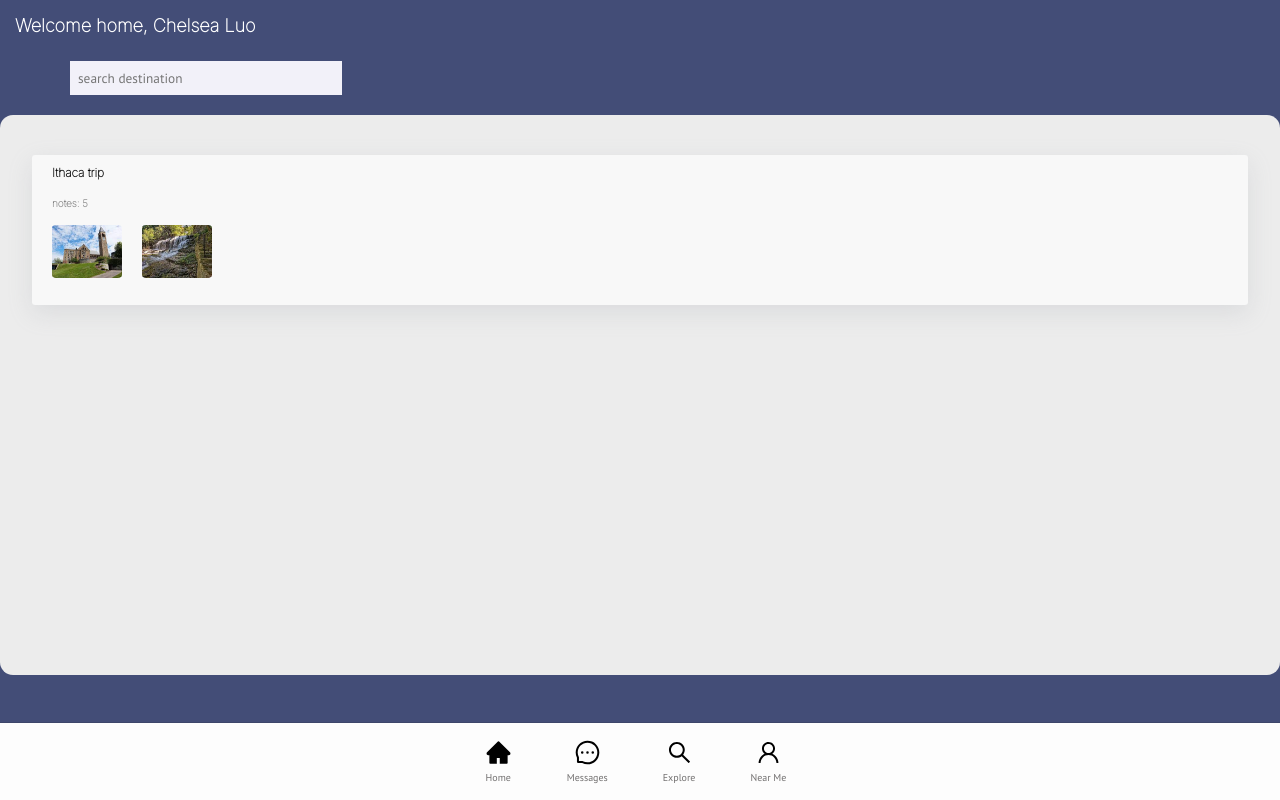
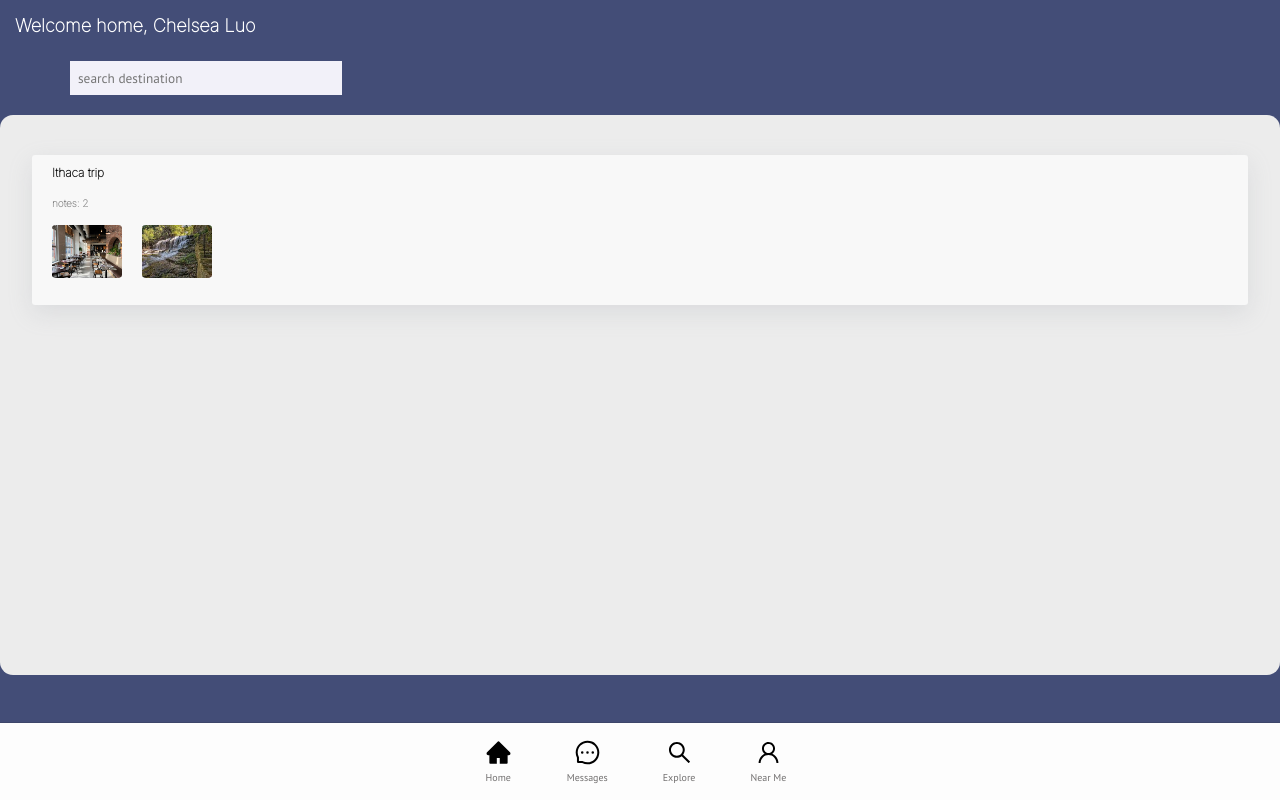
Before and after one commit to chelsealuo/livly, a React (Create React App) app in the folder frontend/: page / in a window 1280 px wide. Built offline with nearby package versions, Linux system fonts and the light colour scheme.

Commit message:
minor edit

```diff
--- a/frontend/src/pages/homeContent.js
+++ b/frontend/src/pages/homeContent.js
@@ -4,6 +4,7 @@ import Button from '@material-ui/core/Button';
 import { AiOutlineDown } from 'react-icons/ai';
 import image1 from '../images/clocktower.jpg'
 import image2 from '../images/gorge.jpg'
+import image3 from '../images/restaurant.jpg'
 
 
 
@@ -12,9 +13,9 @@ function HomeContent() {
     <div className="homeStyle">
       <div className="card">
         <h4>Ithaca trip</h4>
-        <h5>notes: 5</h5>
+        <h5>notes: 2</h5>
         <div className="smallView">
-          <img src={image1} />
+          <img src={image3} />
           <img src={image2} />
         </div>
       </div>
```
Also changed, not shown: frontend/src/images/restaurant.jpg (added), frontend/src/pages/persona.js (line endings or trailing spaces).
